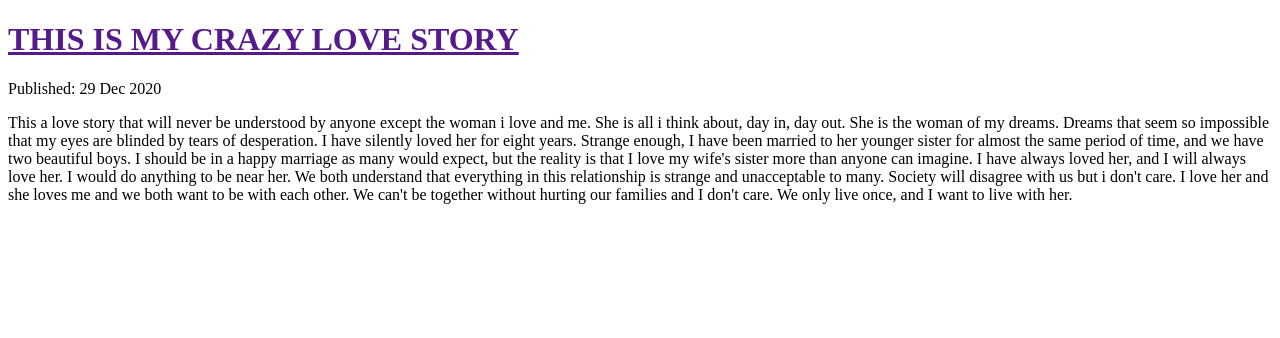
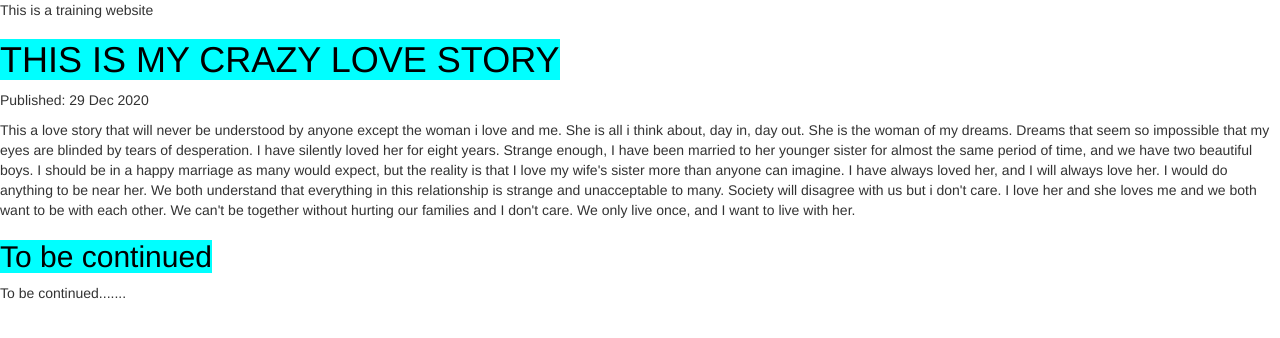
Before and after one commit to Murgany/my-first-blog, a Django app: page / in a window 1280 px wide. Shown: the top 338 px of the page. Run offline with Django 3.2, Linux system fonts and the light colour scheme; some libraries are stand-ins or nearby versions.

Commit message:
basic changes

```diff
--- a/blog/models.py
+++ b/blog/models.py
@@ -1,5 +1,5 @@
+from django.conf import settings
 from django.db import models
-from django.conf import settings
 from django.utils import timezone
 
 
@@ -12,9 +12,8 @@ class Post(models.Model):
     date_published = models.DateTimeField(blank=True, null=True)
 
     def publish(self):
-        self.date_published = timezone.now
+        self.date_published = timezone.now()
         self.save()
-
 
     def __str__(self):
         return self.title
--- /dev/null
+++ b/blog/static/css/blog.css
@@ -0,0 +1,5 @@
+
+h1 a, h2 a {
+color: black;
+background-color:aqua;
+}
--- a/blog/templates/blog/post_list.html
+++ b/blog/templates/blog/post_list.html
@@ -1,20 +1,34 @@
-<!DOCTYPE html>
+
+{% load static %}
+
 <html lang="en">
     <head>
-    <title>RAWY MURGANY'S PAGE</title>
+        <title>RAWY'S PAGE</title>
+        <link rel="stylesheet" href="//maxcdn.bootstrapcdn.com/bootstrap/3.2.0/css/bootstrap.min.css">
+        <link rel="stylesheet" href="//maxcdn.bootstrapcdn.com/bootstrap/3.2.0/css/bootstrap-theme.min.css">
+         <link rel="stylesheet" href="{% static 'css/blog.css' %}">
     </head>
     <body>
+
          <div>
+             <p>This is a training website</p>
               <h1><a href="">THIS IS MY CRAZY LOVE STORY</a></h1>
+              <p>Published: 29 Dec 2020</p>
+              <p>This a love story that will never be understood by anyone except the woman i love and me.
+                  She is all i think about, day in, day out. She is the woman of my dreams. Dreams that seem so impossible
+                  that my eyes are blinded by tears of desperation. I have silently loved her for eight years. Strange enough,
+                  I have been married to her younger sister for almost the same period of time, and we have two beautiful boys.
+                  I should be in a happy marriage as many would expect, but the reality is that I love my wife's sister more than
+                  anyone can imagine. I have always loved her, and I will always love her. I would do anything to be near her.
+                  We both understand that everything in this relationship is strange and unacceptable to many. Society will disagree
+                  with us but i don't care. I love her and she loves me and we both want to be with each other. We can't be together without
+                  hurting our families and I don't care. We only live once, and I want to live with her.</p>
          </div>
 
          <div>
-      <p>Published: 29 Dec 2020</p>
+             <h2><a href=""> To be continued</a></h2>
+             <p>To be continued.......</p>
+         </div>
 
-
-      <p>This a love story that will never be understood by anyone except the woman i love and me. She is all i think about, day in, day out. She is the woman of my dreams. Dreams that seem so impossible that my eyes are blinded by tears of desperation. I have silently loved her for eight years. Strange enough, I have been married to her younger sister for almost the same period of time, and we have two beautiful boys. I should be in a happy marriage as many
- would expect, but the reality is that I love my wife's sister more than anyone
-can imagine. I have always loved her, and I will always love her. I would do anything to be near her. We both understand that everything in this relationship is strange and unacceptable to many. Society will disagree with us but i don't care. I love her and she loves me and we both want to be with each other. We can't be together without hurting our families and I don't care. We only live once, and I want to live with her. </p>
-      </div>
     </body>
 </html>
--- a/mysite/settings.py
+++ b/mysite/settings.py
@@ -26,7 +26,7 @@ SECRET_KEY = '#$1-&hqps1m$a)sz6u+#7suxr-n2lr_4_%2!&=3ndfc%ei(!vh'
 # SECURITY WARNING: don't run with debug turned on in production!
 DEBUG = True
 
-ALLOWED_HOSTS = ['127.0.0.1', 'pythonanywhere.com']
+ALLOWED_HOSTS = ['127.0.0.1', 'pythonanywhere.com', 'murgany.pythonanywhere.com']
 
 
 # Application definition
```
Also changed, not shown: db.sqlite3. Lines whose indentation alone changed are shown as unchanged.
